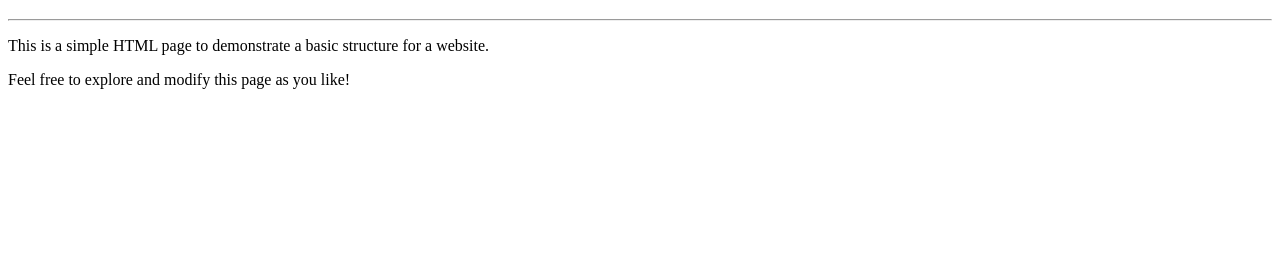
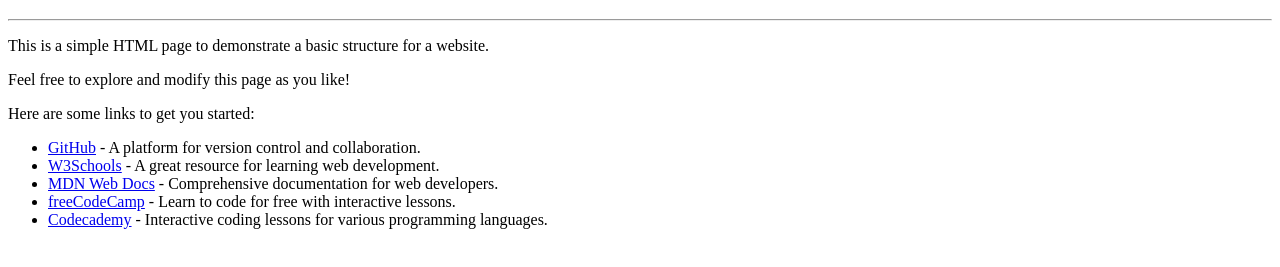
Before and after one commit to priang/hello-world, a plain HTML site: page site-exemplo/index.html in a window 1280 px wide. Shown: the part 61-328 px from the top of the page. Drawn offline with Linux system fonts and the light colour scheme.

Commit message:
Links úteis adicionados
Links de apoio à aprendizagem de programação inseridos na site de exemplo.

```diff
--- a/site-exemplo/index.html
+++ b/site-exemplo/index.html
@@ -10,5 +10,14 @@
     <hr>
     <p>This is a simple HTML page to demonstrate a basic structure for a website.</p>
     <p>Feel free to explore and modify this page as you like!</p>
+
+    <p>Here are some links to get you started:</p>
+    <ul>
+        <li><a href="https://github.com">GitHub</a> - A platform for version control and collaboration.</li>
+        <li><a href="https://www.w3schools.com">W3Schools</a> - A great resource for learning web development.</li>
+        <li><a href="https://developer.mozilla.org">MDN Web Docs</a> - Comprehensive documentation for web developers.</li>
+        <li><a href="https://www.freecodecamp.org">freeCodeCamp</a> - Learn to code for free with interactive lessons.</li>
+        <li><a href="https://www.codecademy.com">Codecademy</a> - Interactive coding lessons for various programming languages.</li>
+    </ul>
 </body>
 </html>
```
